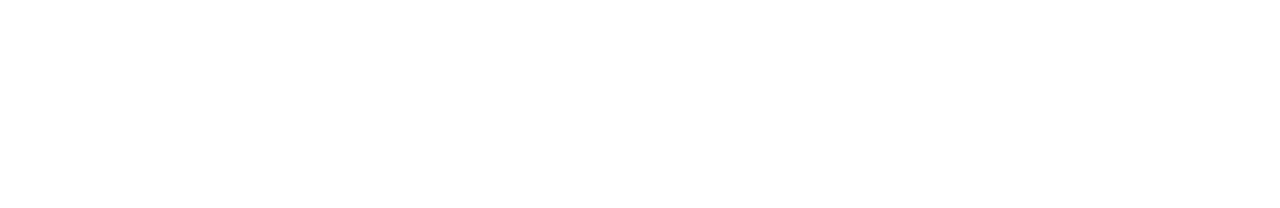
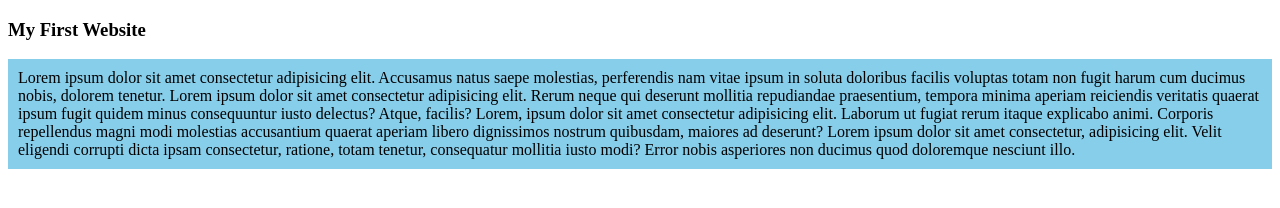
Before and after one commit to Domi-sg/first-github, a plain HTML site: page index.html in a window 1280 px wide. Drawn offline with Linux system fonts and the light colour scheme.

Commit message:
added the first block

```diff
--- /dev/null
+++ b/Styles/style.css
@@ -0,0 +1,4 @@
+.first{
+    background-color: skyblue;
+    padding: 10px;
+}
--- a/index.html
+++ b/index.html
@@ -4,8 +4,12 @@
     <meta charset="UTF-8">
     <meta name="viewport" content="width=device-width, initial-scale=1.0">
     <title>My First Github</title>
+    <link rel="stylesheet" href="Styles/style.css">
 </head>
 <body>
-
+    <div>
+        <h3>My First Website</h3>
+        <p class="first">Lorem ipsum dolor sit amet consectetur adipisicing elit. Accusamus natus saepe molestias, perferendis nam vitae ipsum in soluta doloribus facilis voluptas totam non fugit harum cum ducimus nobis, dolorem tenetur. Lorem ipsum dolor sit amet consectetur adipisicing elit. Rerum neque qui deserunt mollitia repudiandae praesentium, tempora minima aperiam reiciendis veritatis quaerat ipsum fugit quidem minus consequuntur iusto delectus? Atque, facilis? Lorem, ipsum dolor sit amet consectetur adipisicing elit. Laborum ut fugiat rerum itaque explicabo animi. Corporis repellendus magni modi molestias accusantium quaerat aperiam libero dignissimos nostrum quibusdam, maiores ad deserunt? Lorem ipsum dolor sit amet consectetur, adipisicing elit. Velit eligendi corrupti dicta ipsam consectetur, ratione, totam tenetur, consequatur mollitia iusto modi? Error nobis asperiores non ducimus quod doloremque nesciunt illo.</p>
+    </div>
 </body>
 </html>
```
